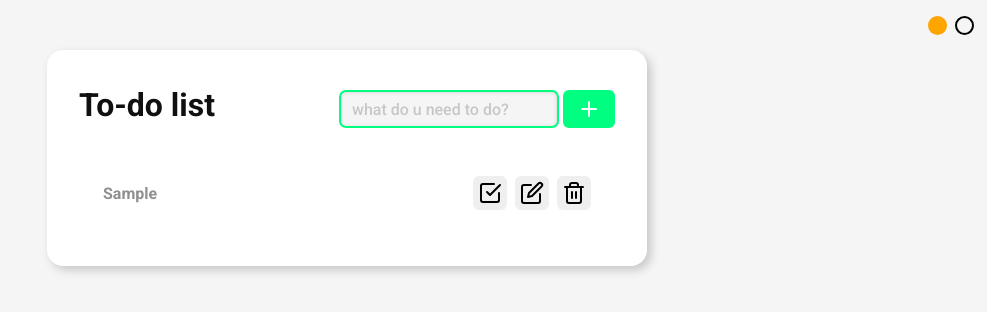
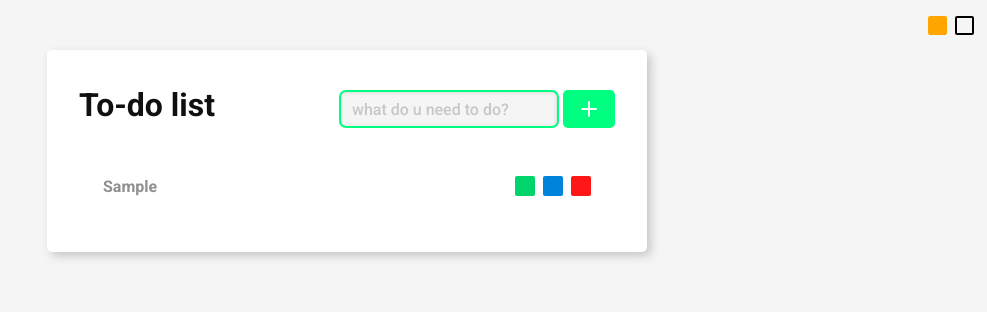
Before and after one commit to adrianmedeirosdev/to-do, a plain HTML site: page frontend/index.html in a window 1280 px wide. Both pictures are taken after typing "Sample" into the empty fields and a click on the button 882 px from the left and 109 px from the top of the page. Shown: the whole page, without its empty margins (293-1280 px from the left). Drawn offline with nearby package versions, Linux system fonts and the light colour scheme.

Commit message:
finished

```diff
--- a/frontend/js/index.js
+++ b/frontend/js/index.js
@@ -56,17 +56,14 @@ const saveTask = (text) => {
 
   const checkBtn = document.createElement('button')
   checkBtn.classList.add('btn-check')
-  checkBtn.innerHTML = '<i class="icon" data-feather="check-square"></i>'
   divButtons.appendChild(checkBtn)
 
   const editBtn = document.createElement('button')
   editBtn.classList.add('btn-edit')
-  editBtn.innerHTML = '<i class="icon" data-feather="edit"></i>'
   divButtons.appendChild(editBtn)
 
   const deleteBtn = document.createElement('button')
   deleteBtn.classList.add('btn-delete')
-  deleteBtn.innerHTML = '<i class="icon" data-feather="trash-2"></i>'
   divButtons.appendChild(deleteBtn)
 
   task.appendChild(divButtons)
--- a/frontend/styles/index.css
+++ b/frontend/styles/index.css
@@ -16,7 +16,9 @@
   --primary-bg-color: #00ff80;
   --primary-hover-bg-color: #00d46a;
   --secondary-bg-color: #0099ff;
-  --danger-bg-color: #ff3939;
+  --secondary-hover-bg-color: #0084db;
+  --danger-bg-color: #ff3c3c;
+  --danger-hover-bg-color: #ff1616;
   --shadow-color: #c7c7c7;
   --dark-grey: #8f8f8f;
   --placeholder-color: #c7c7c7;
@@ -30,7 +32,9 @@
   --primary-bg-color: #00ff80;
   --primary-hover-bg-color: #00d46a;
   --secondary-bg-color: #0099ff;
-  --danger-bg-color: #ff3939;
+  --secondary-hover-bg-color: #0084db;
+  --danger-bg-color: #ff3c3c;
+  --danger-hover-bg-color: #ff1616;
   --shadow-color: #000000;
   --dark-grey: #8f8f8f;
   --placeholder-color: #2e2e2e;
@@ -52,7 +56,7 @@ body {
   min-width: 600px;
   background-color: var(--container-bg-color);
   padding: 2rem;
-  border-radius: 16px;
+  border-radius: 5px;
   box-shadow: 4px 4px 10px var(--shadow-color);
 }
 
@@ -88,7 +92,7 @@ body {
   gap: 8px;
   font-weight: 500;
   font-size: 16px;
-  border-radius: 6px;
+  border-radius: 5px;
 }
 
 
@@ -129,7 +133,7 @@ body {
   justify-content: space-between;
   align-items: center;
   padding: 24px;
-  border-radius: 12px;
+  border-radius: 5px;
   font-weight: 500;
   color: var(--dark-grey);
 }
@@ -146,27 +150,40 @@ body {
 }
 
 .task button {
+  width: 20px;
+  height: 20px;
   display: flex;
   align-items: center;
   justify-content: center;
   border: none;
-  border-radius: 6px;
+  border-radius: 2px;
   cursor: pointer;
-  padding: 5px;
+  padding: 6px;
+}
+
+.task button.btn-check{
+  background-color:  var(--primary-hover-bg-color);
 }
 
 .task button.btn-check:hover {
   background-color: var(--primary-bg-color);
-  color: var(--bg-color);
 }
 
-.btn-checked {
-  background-color: var(--primary-bg-color);
+.task button.btn-checked{
+  border: 1px solid var(--placeholder-color);
+background-color: var(--primary-bg-color);
+}
+
+.task button.btn-edit{
+  background-color: var(--secondary-hover-bg-color);
 }
 
 .task button.btn-edit:hover {
   background-color: var(--secondary-bg-color);
-  color: var(--bg-color);
+}
+
+.task button.btn-delete {
+  background-color: var(--danger-hover-bg-color);
 }
 
 .task button.btn-delete:hover {
@@ -174,9 +191,6 @@ body {
   color: var(--bg-color);
 }
 
-.icon {
-  pointer-events: none;
-}
 
 ::-webkit-input-placeholder {
   color: var(--placeholder-color);
@@ -212,7 +226,7 @@ input[type="radio"] {
   border: 2px solid var(--input-color);
   width: 1.2rem;
   height: 1.2rem;
-  border-radius: 50%;
+  border-radius: 2px;
   cursor: pointer;
 }
 
```
